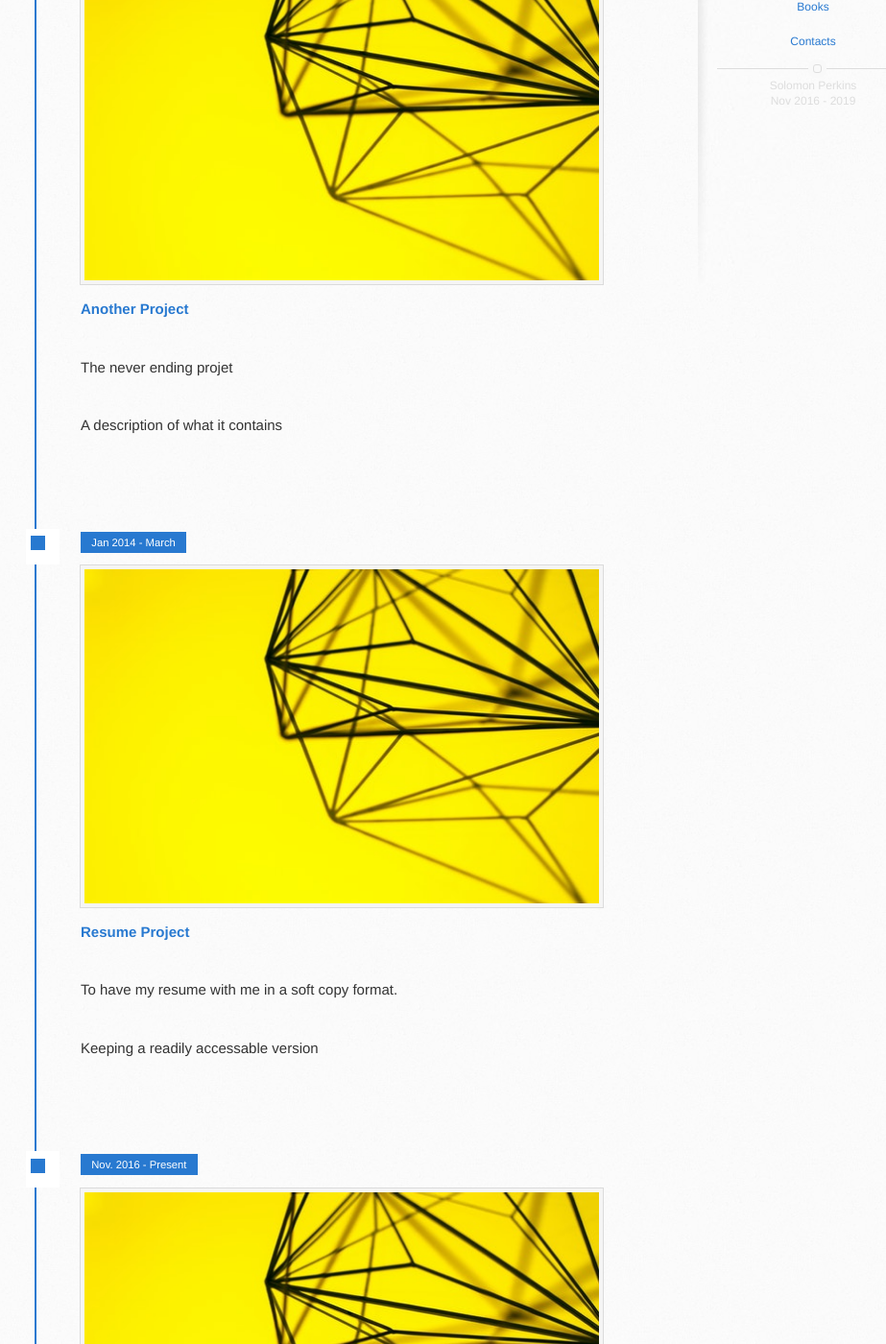
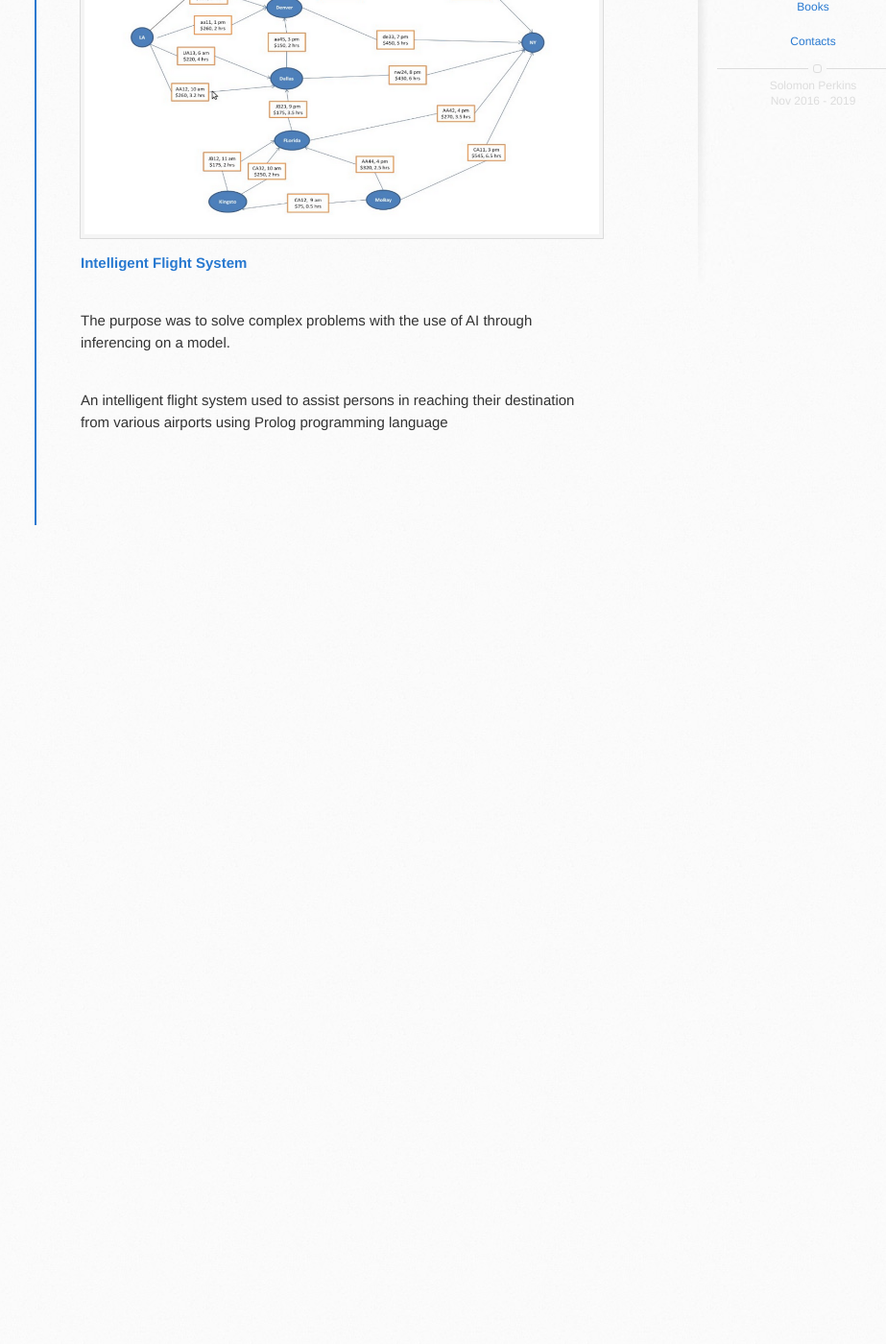
Before and after one commit to SolomonPerkins/solomonperkins.github.io, a Jekyll site: the page built from projects.html, in a window 1280 px wide and 1400 px high, scrolled down 475 px. Shown: the whole window at 96% size, without its empty margins (163-1086 px from the left). Built offline with Jekyll 4.4.1, drawn with Linux system fonts in a browser that asks for light colours; after the commit the page ends 1105 px from its top, so only the background shows below that; some of the changed text lies outside the part shown.

Commit message:
add projects

```diff
--- a/_data/projects.yml
+++ b/_data/projects.yml
@@ -1,21 +1,7 @@
-- name: Personal Website
-  date: 2016-11-11
-  duration: "Nov. 2016 - Present"
-  header_image: "/images/projects/image1.jpeg"
-  purpose: The purpose of this project is to improve on my communication skills while sharing & document a few valuable lessons I've learned in life.
-  description: "PRoject has a few features"
-  more_details: "<a href=''>More Details</a>"
-- name: Resume Project
-  date: 2014-01-01
-  duration: "Jan 2014 - March"
-  header_image: "/images/projects/image1.jpeg"
-  purpose: To have my resume with me in a soft copy format.
-  description: Keeping a readily accessable version
-  more_details: Click here
-- name: Another Project
-  date: 2013-10-10
-  duration: "Oct 2013 - Present"
-  header_image: "/images/projects/image1.jpeg"
-  purpose: The never ending projet
-  description: A description of what it contains
-  more_details: Another Link
+- name: Intelligent Flight System
+  date: 2013-11-01
+  duration: "Nov. 2013 - February"
+  header_image: "/images/projects/ai-flight/shortest-flight.png"
+  purpose: "The purpose was to solve complex problems with the use of AI through inferencing on a model."
+  description: "An intelligent flight system used to assist persons in reaching their destination from various airports using Prolog programming language"
+  more_details: ""
```
